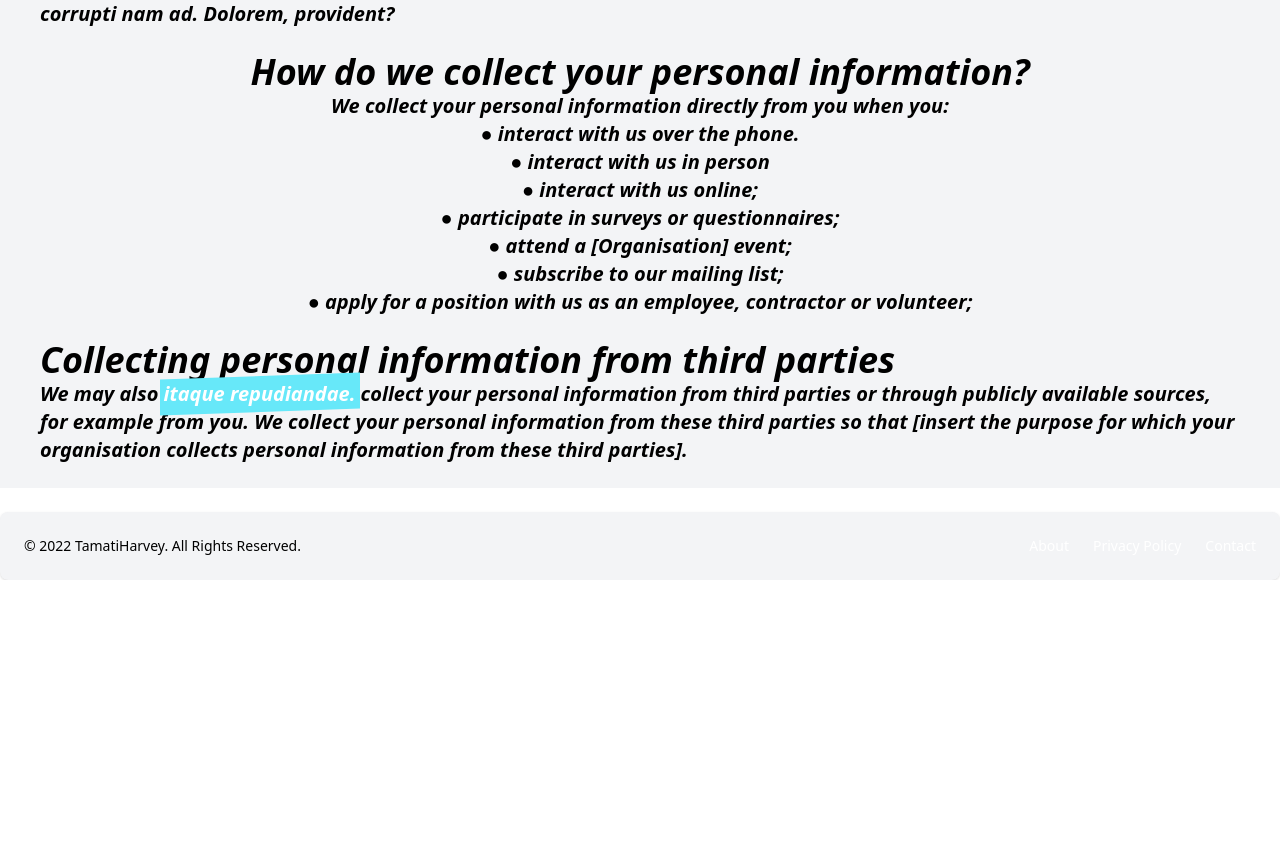
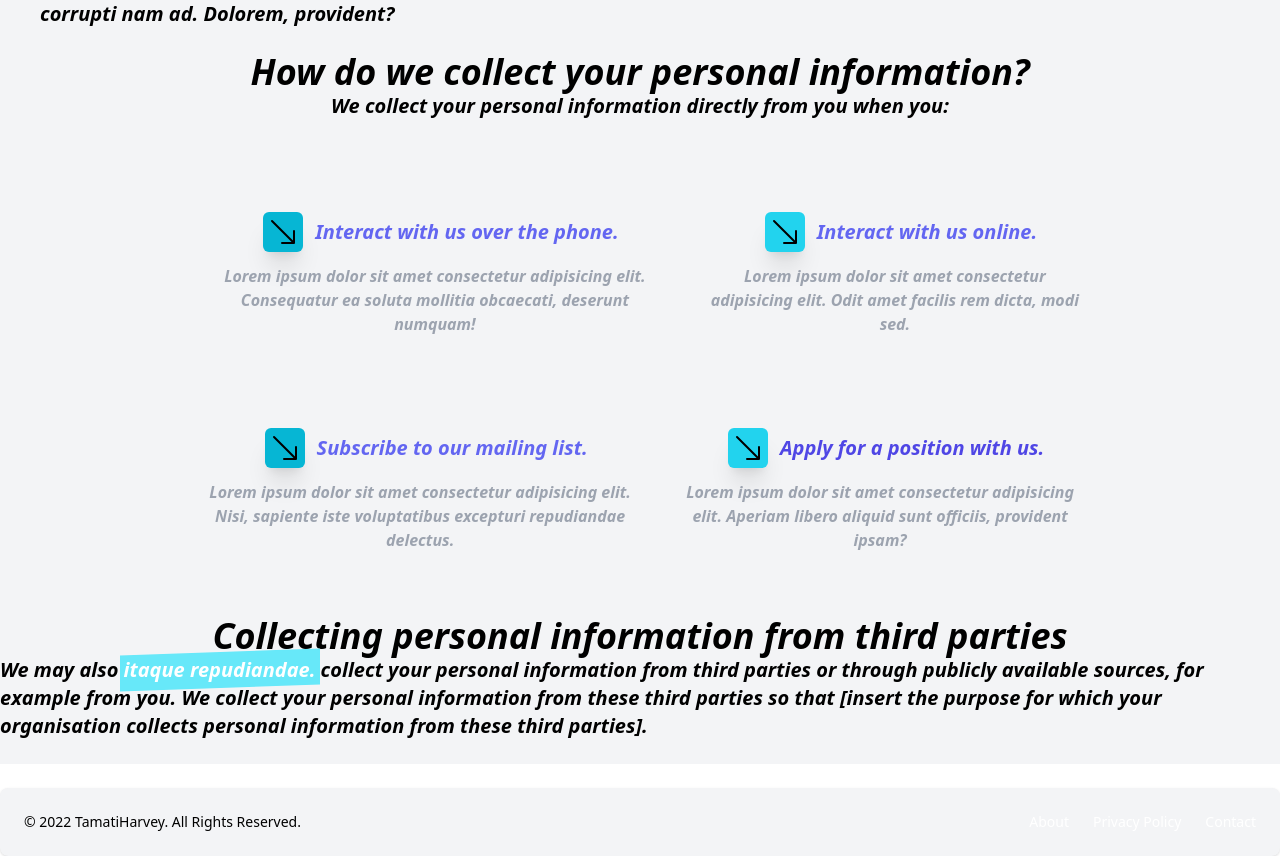
Before and after one commit to tamatihb/Next.js-i-next, a Next.js app: page /PrivacyPolicy in a window 1280 px wide. Shown: the part 608-1464 px from the top of the page. Before the commit the page ends 1188 px from the top, so only its background shows below. Built offline with nearby package versions, Linux system fonts and the light colour scheme.

Commit message:
Final Commit

```diff
--- a/components/Footer.js
+++ b/components/Footer.js
@@ -4,7 +4,7 @@ import Link from 'next/link'
 function Footer() {
     return (
         <div>
-            <footer className="p-4 h-26 rounded-lg shadow md:flex md:items-center md:justify-between md:p-6 h10 bg-gray-100 ">
+            <footer className="p-4 h-26 rounded-lg shadow md:flex md:items-center md:justify-between md:p-6   bg-gray-100 ">
     <span className="text-sm text-black">© 2022 <a href="https://flowbite.com" className="hover:underline">TamatiHarvey</a>. All Rights Reserved.
     </span>
     <ul className="flex flex-wrap items-center mt-3 text-sm text-white dark:text-black sm:mt-0">
--- a/pages/404.js
+++ b/pages/404.js
@@ -1,14 +1,28 @@
 import Link from 'next/link'
 import Navbar from '../components/Navbar'
-
+import Footer from '../components/Footer'
 export default function ForOHFor() {
   return <>
   <Navbar/>
-    <h1>404 - Page Not Found</h1>
-    <Link href="/">
-      <a>
+  <div className="w-full pt-20 flex flex-col justify-center items-center mt-24 bg-gray-100 rounded-tl-extraLarge font-semibold italic  ">
+        <h1 className="text-black text-6xl font-bold text-center">
+          <span className="text-cyan-300">404</span> - Page Not Found <br />
+        </h1>
+        <br />
+        <p className="text-xl text-gray-400">
+<span className="before:block before:absolute before:-inset-1 before:-skew-y-2 before:bg-cyan-300 relative inline-block">
+                <span className="relative text-white">Sorry  </span>
+              </span>{" "}for the inconvience.        </p>
+        <div className="mb-24">
+        </div>
+        <Link href="/">
+      <a className="pb-3">
         Go back home
       </a>
     </Link>
+      </div>
+<div className="mt-60">
+  <Footer/>
+</div>
   </>
 }
--- a/pages/Contact.js
+++ /dev/null
@@ -1,14 +0,0 @@
-import React from 'react'
-import Navbar from '../components/Navbar'
-
-function Contact() {
-    return (
-        <div>
-              <Navbar/>
-
-            <h1>Contact</h1>
-        </div>
-    )
-}
-
-export default Contact
--- a/pages/PrivacyPolicy.js
+++ b/pages/PrivacyPolicy.js
@@ -52,20 +52,71 @@ export default function Spa() {
           <p className="text-center text-xl">
             We collect your personal information directly from you when you:
           </p>
-          <ul className="text-center text-xl ">
-            <h3>● interact with us over the phone.</h3>
-            <li>● interact with us in person</li>
-            <li>● interact with us online;</li>
-            <li>● participate in surveys or questionnaires;</li>
-            <li>● attend a [Organisation] event;</li>
-            <li>● subscribe to our mailing list;</li>
-            <li>
-              ● apply for a position with us as an employee, contractor or
-              volunteer;
-            </li>
-          </ul>
-          <br/>
-          <h1 className="text-4xl ">Collecting personal information from third parties</h1>
+          <div>
+
+        <div className="flex justify-items-start items-center mx-40 gap-10 mt-20">
+          <div className="flex  flex-col justify-center items-center">
+            {/* first div */}
+            <div className="flex justify-center items-center cursor-pointer">
+              <BsArrowDownRight className="w-10 h-10 bg-cyan-500 text-black m-3 p-1 shadow-xl rounded-md" />
+
+              <h2 className="text-xl text-indigo-500 font-semibold">
+              Interact with us over the phone.
+              </h2>
+            </div>
+            <p className="md:text-base text-gray-400 md:text-center sm:text-left sm:text-sm">
+              Lorem ipsum dolor sit amet consectetur adipisicing elit.
+              Consequatur ea soluta mollitia obcaecati, deserunt numquam!
+            </p>
+          </div>
+
+          {/* second div */}
+          <div className="flex flex-col justify-center items-center">
+            <div className="flex justify-center items-center cursor-pointer">
+              <BsArrowDownRight className="w-10 h-10 bg-cyan-400 text-black m-3 p-1 shadow-xl rounded-md" />
+              <h2 className="text-xl text-indigo-500 font-semibold">
+                Interact with us online.
+              </h2>
+            </div>
+            <p className="md:text-base text-gray-400 md:text-center sm:text-sm sm:text-left">
+              Lorem ipsum dolor sit amet consectetur adipisicing elit. Odit amet
+              facilis rem dicta, modi sed.
+            </p>
+          </div>
+        </div>
+
+        {/* third div */}
+        <div className="flex justify-items-start items-center mx-40 gap-10 mt-20">
+          <div className="flex flex-col justify-center items-center">
+            {/* first block */}
+            <div className="flex justify-center items-center cursor-pointer">
+              <BsArrowDownRight className="w-10 h-10 bg-cyan-500 text-black m-3 p-1 shadow-xl rounded-md" />
+              <h2 className="text-xl text-indigo-500 font-semibold ">
+                Subscribe to our mailing list.
+              </h2>
+            </div>
+            <p className="md:text-base text-gray-400 md:text-center sm:text-left sm:text-sm">
+              Lorem ipsum dolor sit amet consectetur adipisicing elit. Nisi,
+              sapiente iste voluptatibus excepturi repudiandae delectus.
+            </p>
+          </div>
+
+          {/* second div */}
+          <div className="flex flex-col justify-center items-center">
+            <div className="flex justify-center items-center cursor-pointer">
+              <BsArrowDownRight className="w-10 h-10 bg-cyan-400 text-black m-3 p-1 shadow-xl rounded-md" />
+              <h2 className="text-xl text-indigo-600 font-semibold">
+              Apply for a position with us.           </h2>
+            </div>
+            <p className="md:text-base text-gray-400 md:text-center sm:text-left sm:text-sm">
+              Lorem ipsum dolor sit amet consectetur adipisicing elit. Aperiam
+              libero aliquid sunt officiis, provident ipsam?
+            </p>
+          </div>
+        </div>
+      </div>
+    </div>
+          <h1 className="text-4xl mt-16 ">Collecting personal information from third parties</h1>
           <p className="text-xl mb-6">
             We may also <span className="before:block before:absolute before:-inset-1 before:-skew-y-2 before:bg-cyan-300 relative inline-block">
                 <span className="relative text-white">itaque repudiandae.</span>
@@ -77,7 +128,7 @@ export default function Spa() {
           </p>
         </div>
       </div>
-      </div>
+
       <br />
       <Footer />
     </div>
--- a/pages/api/ninjas/[id].js
+++ /dev/null
@@ -1,9 +0,0 @@
-const Details = () => {
-    return(
-        <div>
-            <h1>Testing</h1>
-        </div>
-    )
-}
-
-export default Details
--- a/pages/services.js
+++ b/pages/services.js
@@ -3,11 +3,10 @@ import { BiWorld } from "react-icons/bi";
 import { AiFillAudio } from "react-icons/ai";
 import { BiMailSend } from "react-icons/bi";
 
-import { Element } from "react-scroll";
 
 function services() {
   return (
-    <Element id="services" name="services">
+    <div>
       <div className="w-full my-40 h-auto flex flex-col justify-center py-4 bg-white  rounded-tr-extraLarge  pt-20 items-center font-semibold italic">
         <h1 className="text-black bg- text-6xl font-bold text-center">
           <span className="text-cyan-300">Our</span> Services
@@ -75,7 +74,7 @@ function services() {
           </div>
         </div>
       </div>
-    </Element>
+    </div>
   );
 }
 
```
